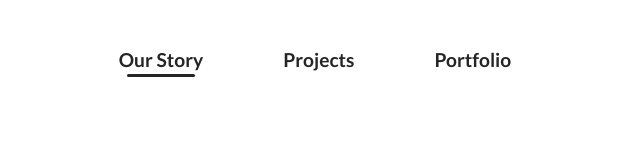
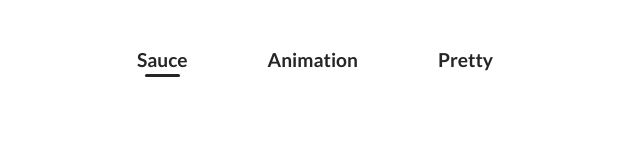
Before and after one commit to rakarmp/GsapFlipAnim, a website: page index.html in a window 1280 px wide. Shown: the top 142 px of the page, without its empty margins (325-965 px from the left). Drawn offline with nearby package versions, Linux system fonts and the light colour scheme.

Commit message:
Change nav

```diff
--- a/index.html
+++ b/index.html
@@ -14,14 +14,14 @@
     <nav>
         <ul class="nav-links">
             <div class="nav-item">
-                <li><a href="#">Our Story</a></li>
+                <li><a href="#">Sauce</a></li>
                 <div class="active-nav"></div>
             </div>
             <div class="nav-item">
-                <li><a href="#">Projects</a></li>
+                <li><a href="#">Animation</a></li>
             </div>
             <div class="nav-item">
-                <li><a href="#">Portfolio</a></li>
+                <li><a href="#">Pretty</a></li>
             </div>
         </ul>
     </nav>
```
